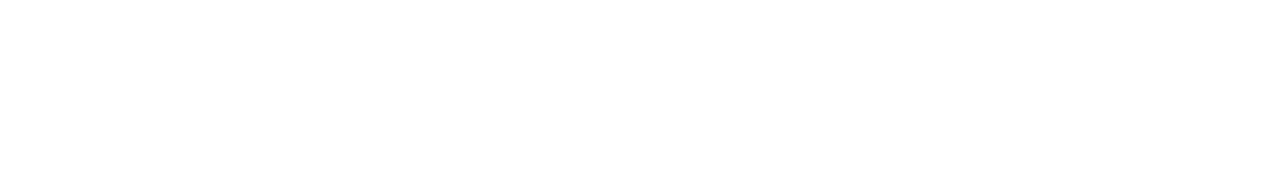
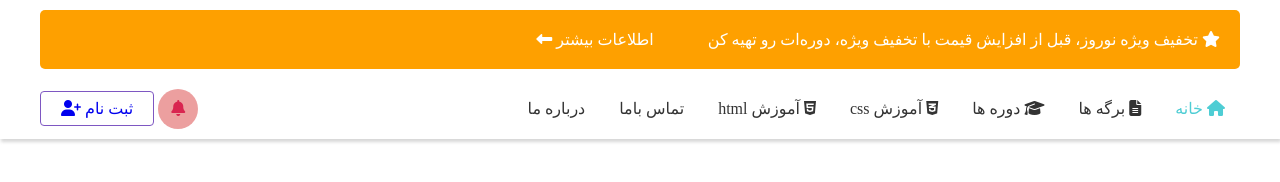
Before and after one commit to hheydarian/template-academy, a plain HTML site: page index.html in a window 1280 px wide. Drawn offline with Linux system fonts and the light colour scheme.

Commit message:
Fixed #1 - Add Menu

```diff
--- a/assets/css/style.css
+++ b/assets/css/style.css
@@ -36,3 +36,67 @@ body {
 .mt-50 {
     margin-top: 50;
 }
+.active-link {
+    color: #4ecdd4 !important;
+}
+/* notification */
+.notification {
+    background-color: #fea000;
+    padding: 20px;
+    margin: 10px auto;
+    border-radius: 5px;
+    color: #fff;
+}
+.notification a {
+    color: #fff;
+    margin-right: 50px;
+}
+.notification a i {
+    vertical-align: -3px;
+}
+/* start menu */
+.top-menu {
+    background-color: #fff;
+    box-shadow: 1px 3px 3px 0 #5a5a5a3d;
+    float: right;
+    width: 100%;
+    position: sticky;
+    top: 0;
+    z-index: 2;
+}
+nav.main-menu {
+    min-width: 60px;
+    line-height: 60px;
+    float: right;
+}
+nav.main-menu ul li {
+    display: inline-block;
+}
+nav.main-menu ul li a {
+    padding: 10px 15px;
+    color: #333;
+}
+nav.main-menu ul li a:hover {
+    color: #4ecdd4;
+}
+.left-menu {
+    float: left;
+    line-height: 60px;
+}
+.icone-menu {
+    background: rgb(210, 34, 34, 43%);
+    display: inline-block;
+    width: 40px;
+    height: 40px;
+    text-align: center;
+    line-height: 40px;
+    border-radius: 50px;
+    color: #d92550;
+}
+.left-menu a {
+    border: 1px solid #7e57c2;
+    display: inline-block;
+    padding: 5px 20px;
+    line-height: 23px;
+    border-radius: 4px;
+}
--- a/index.html
+++ b/index.html
@@ -13,7 +13,64 @@
 </head>
 
 <body>
-
+    <div class="container">
+        <div class="notification">
+            <p>
+                <i class="fa-solid fa-star"></i>
+                تخفیف ویژه نوروز، قبل از افزایش قیمت با تخفیف ویژه، دوره‌ات رو تهیه کن
+                <a href="#">اطلاعات بیشتر</a>
+                <i aria-hidden="true" class="fas fa-long-arrow-alt-left"></i>
+            </p>
+        </div>
+    </div>
+    <!-- main menu -->
+    <div class="top-menu">
+        <div class="container">
+            <nav class="main-menu">
+                <ul>
+                    <li>
+                        <a href="#" class="active-link">
+                            <i class="fa fa-home"></i> خانه
+                        </a>
+                    </li>
+                    <li>
+                        <a href="#">
+                            <i class="fa-solid fa-file-lines"></i>
+                            برگه ها</a>
+                    </li>
+                    <li>
+                        <a href="#">
+                            <i class="fa fa-graduation-cap"></i>
+                            دوره ها
+                        </a>
+                    </li>
+                    <li>
+                        <a href="#">
+                            <i class="fa-brands fa-css3-alt"></i>
+                            آموزش css
+                        </a>
+                    </li>
+                    <li>
+                        <a href="#">
+                            <i class="fa-brands fa-html5"></i>
+                            آموزش html
+                        </a>
+                    </li>
+                    <li><a href="#">تماس باما </a></li>
+                    <li><a href="#">درباره ما </a></li>
+                </ul>
+            </nav>
+            <div class="left-menu">
+                <span class="icone-menu">
+                    <i class="fa-solid fa-bell"></i>
+                </span>
+                <a href="#">
+                    ثبت نام
+                    <i class="fa-solid fa-user-plus"></i>
+                </a>
+            </div>
+        </div>
+    </div>
 </body>
 
 </html>
```
